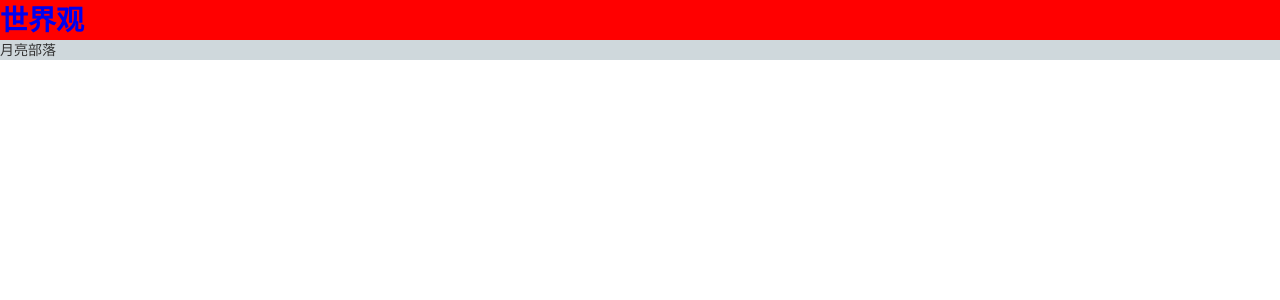
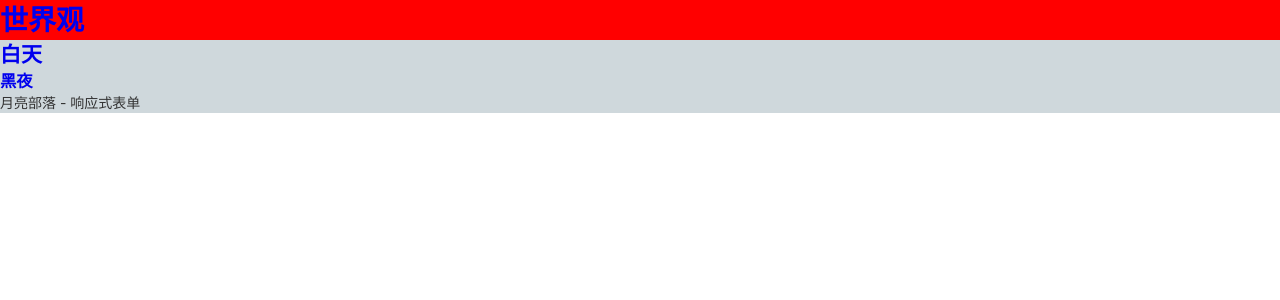
Before and after one commit to RyenToretto/kjf-angular-first, an Angular app: page /moon_tribe in a window 1280 px wide. Shown: the top 300 px of the page. Built offline with nearby package versions, Linux system fonts and the light colour scheme.

Commit message:
代码规范

```diff
--- a/src/app/app.component.html
+++ b/src/app/app.component.html
@@ -1,5 +1,7 @@
 <!--<app-svg (textClickEvent)="appStopTimer()"></app-svg> <br />-->
 <h1 [appHoverChangeBgColor]="'red'"><a routerLink="/">世界观</a></h1>
+<h2 [appHoverChangeBgColor]="'green'"><a routerLink="/sun_tribe">白天</a></h2>
+<h3 [appHoverChangeBgColor]="'blue'"><a routerLink="/moon_tribe">黑夜</a></h3>
 
 <router-outlet></router-outlet>
 
--- a/src/app/components/moon-tribe/moon-tribe.component.html
+++ b/src/app/components/moon-tribe/moon-tribe.component.html
@@ -1,2 +1,2 @@
 <!-- ================ 双向数据绑定 ================-->
-<p>{{title}}</p>
+<p>{{title}} - 响应式表单</p>
```
